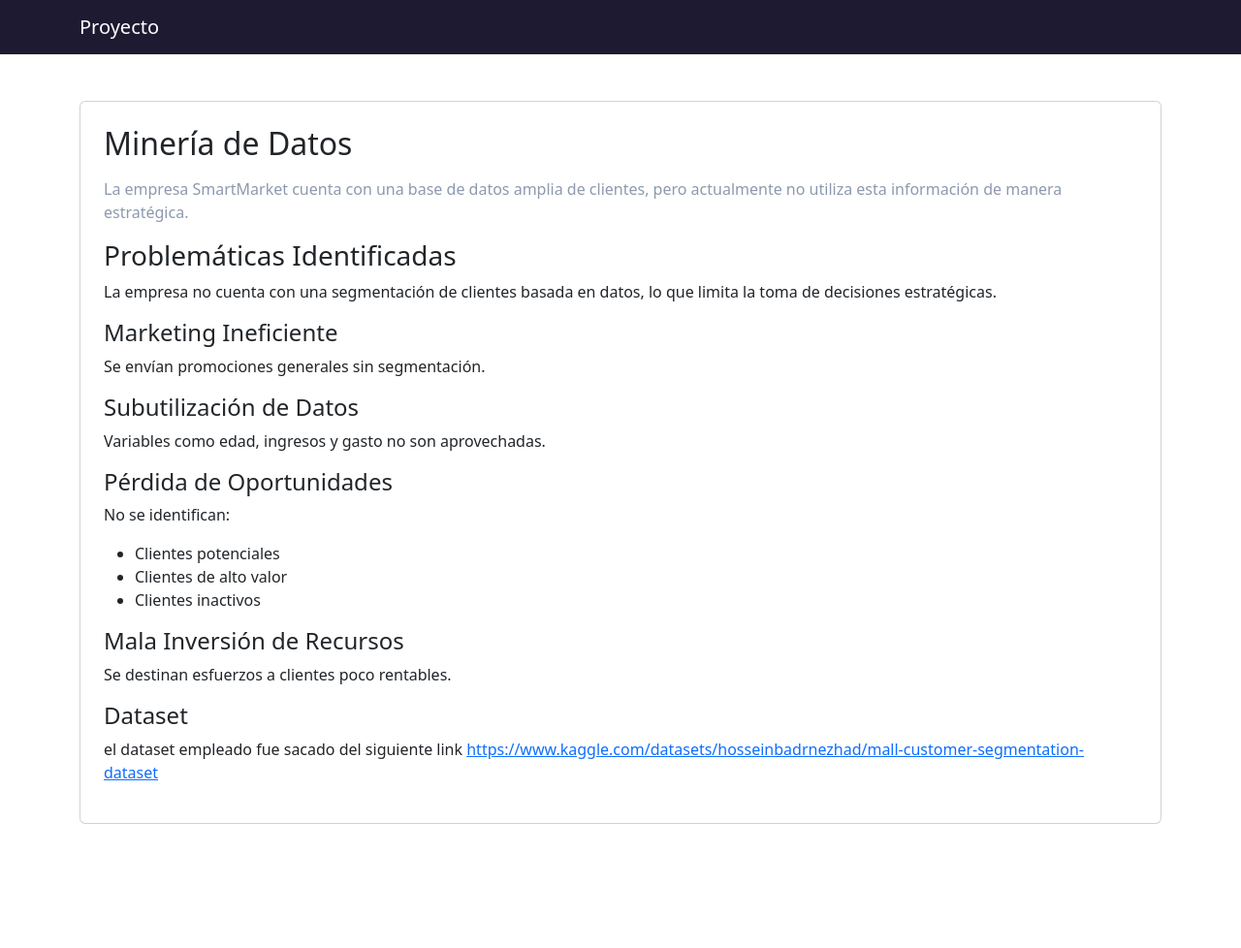
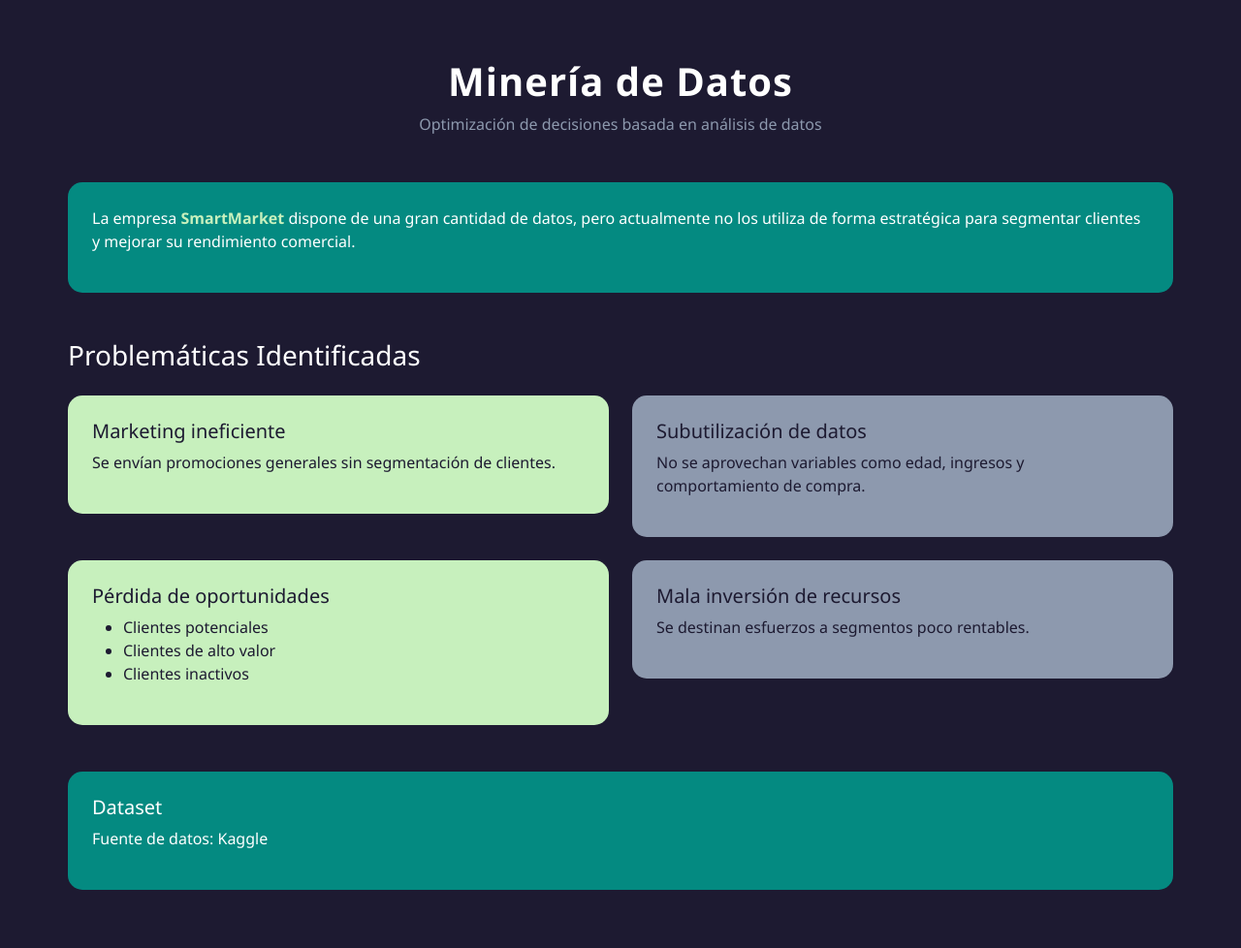
Before and after one commit to JuanesAcosta7/Mineria_de_datos, a Flask app: page / in a window 1280 px wide. Shown: the whole page at 97% size. Before the commit the page ends 850 px from the top, so only its background shows below. Run offline with Flask 3, Linux system fonts and the light colour scheme.

Commit message:
Agregado de titulos y subtitulos tambien se añadio colores y cuadros

```diff
--- a/static/css/styles.css
+++ b/static/css/styles.css
@@ -3,36 +3,71 @@
     --secondary: #8D99AE;
     --accent: #048A81;
     --light: #C7F0BD;
+    --white: #ffffff;
 }
 
+/* General */
 body {
+    background-color: var(--primary);
+    color: var(--white);
+    font-family: 'Segoe UI', sans-serif;
+}
+
+/* Secciones */
+.section {
+    padding: 60px 0;
+}
+
+/* Cards */
+.card-custom {
+    border: none;
+    border-radius: 15px;
+    padding: 25px;
+    transition: transform 0.3s ease, box-shadow 0.3s ease;
+}
+
+.card-custom:hover {
+    transform: translateY(-5px);
+    box-shadow: 0px 10px 25px rgba(0,0,0,0.2);
+}
+
+/* Colores de tarjetas */
+.bg-green {
     background-color: var(--light);
     color: var(--primary);
 }
 
-.navbar-custom {
-    background-color: var(--primary);
+.bg-gray {
+    background-color: var(--secondary);
+    color: var(--primary);
 }
 
-.navbar-custom .navbar-brand {
-    color: white;
+.bg-cyan {
+    background-color: var(--accent);
+    color: var(--white);
 }
 
-.btn-custom {
-    background-color: var(--accent);
-    color: white;
-    border: none;
+/* Texto */
+.title {
+    font-weight: bold;
+    letter-spacing: 1px;
 }
 
-.btn-custom:hover {
-    background-color: #036d66;
+.subtitle {
+    color: var(--secondary);
 }
 
-.card {
-    border: none;
-    background-color: white;
+.highlight {
+    color: var(--light);
+    font-weight: bold;
 }
 
-.text-secondary-custom {
-    color: var(--secondary);
+/* Links */
+a {
+    color: var(--white);
+    text-decoration: none;
 }
+
+a:hover {
+    opacity: 0.8;
+}
--- a/templates/index.html
+++ b/templates/index.html
@@ -2,44 +2,87 @@
 <html lang="es">
 <head>
     <meta charset="UTF-8">
-    <meta name="viewport" content="width=device-width, initial-scale=1.0">
     <title>Minería de Datos</title>
+
+    <!-- Bootstrap -->
+    <link href="https://cdn.jsdelivr.net/npm/bootstrap@5.3.3/dist/css/bootstrap.min.css" rel="stylesheet">
+
+    <!-- Tu CSS -->
     <link rel="stylesheet" href="{{ url_for('static', filename='css/styles.css') }}">
-    <link href="https://cdn.jsdelivr.net/npm/bootstrap@5.3.3/dist/css/bootstrap.min.css" rel="stylesheet">
 </head>
+
 <body>
 
-    <nav class="navbar navbar-custom">
-        <div class="container">
-            <span class="navbar-brand">Proyecto</span>
+<div class="container section">
+
+    <!-- Título -->
+    <div class="text-center mb-5">
+        <h1 class="title">Minería de Datos</h1>
+        <p class="subtitle">
+            Optimización de decisiones basada en análisis de datos
+        </p>
     </div>
-    </nav>
 
-    <div class="container mt-5">
-        <div class="card p-4">
-            <h2 class="mb-3">Minería de Datos</h2>
-            <p class="text-secondary-custom">La empresa SmartMarket cuenta con una base de datos amplia de clientes, pero actualmente no utiliza esta información de manera estratégica.</p>
+    <!-- Descripción -->
+    <div class="card-custom bg-cyan mb-5">
+        <p>
+            La empresa <span class="highlight">SmartMarket</span> dispone de una gran cantidad de datos,
+            pero actualmente no los utiliza de forma estratégica para segmentar clientes
+            y mejorar su rendimiento comercial.
+        </p>
+    </div>
 
-            <h3>Problemáticas Identificadas</h3>
-             <p>La empresa no cuenta con una segmentación de clientes basada en datos, lo que limita la toma de decisiones estratégicas.</p>
-            <h4>Marketing Ineficiente</h4>
-            <p>Se envían promociones generales sin segmentación.</p>
-            <h4>Subutilización de Datos</h4>
-            <p>Variables como edad, ingresos y gasto no son aprovechadas.</p>
-            <h4>Pérdida de Oportunidades</h4>
-            <p>No se identifican:</p>
+    <!-- Problemas -->
+    <h3 class="mb-4">Problemáticas Identificadas</h3>
+
+    <div class="row g-4">
+
+        <div class="col-md-6">
+            <div class="card-custom bg-green">
+                <h5>Marketing ineficiente</h5>
+                <p>Se envían promociones generales sin segmentación de clientes.</p>
+            </div>
+        </div>
+
+        <div class="col-md-6">
+            <div class="card-custom bg-gray">
+                <h5>Subutilización de datos</h5>
+                <p>No se aprovechan variables como edad, ingresos y comportamiento de compra.</p>
+            </div>
+        </div>
+
+        <div class="col-md-6">
+            <div class="card-custom bg-green">
+                <h5>Pérdida de oportunidades</h5>
                 <ul>
                     <li>Clientes potenciales</li>
                     <li>Clientes de alto valor</li>
                     <li>Clientes inactivos</li>
                 </ul>
-            <h4>Mala Inversión de Recursos</h4>
-            <p>Se destinan esfuerzos a clientes poco rentables.</p>
-            <h4>Dataset</h4>
-            <p> el dataset empleado fue sacado del siguiente link <a href="https://www.kaggle.com/datasets/hosseinbadrnezhad/mall-customer-segmentation-dataset" target="_blank">https://www.kaggle.com/datasets/hosseinbadrnezhad/mall-customer-segmentation-dataset</a></p>
             </div>
         </div>
 
-    <script src="https://cdn.jsdelivr.net/npm/bootstrap@5.3.3/dist/js/bootstrap.bundle.min.js"></script>
+        <div class="col-md-6">
+            <div class="card-custom bg-gray">
+                <h5>Mala inversión de recursos</h5>
+                <p>Se destinan esfuerzos a segmentos poco rentables.</p>
+            </div>
+        </div>
+
+    </div>
+
+    <!-- Dataset -->
+    <div class="card-custom bg-cyan mt-5">
+        <h5>Dataset</h5>
+        <p>
+            Fuente de datos:
+            <a href="https://www.kaggle.com/datasets/hosseinbadrnezhad/mall-customer-segmentation-dataset" target="_blank">
+                Kaggle
+            </a>
+        </p>
+    </div>
+
+</div>
+
 </body>
 </html>
```
Lines whose indentation alone changed are shown as unchanged.
